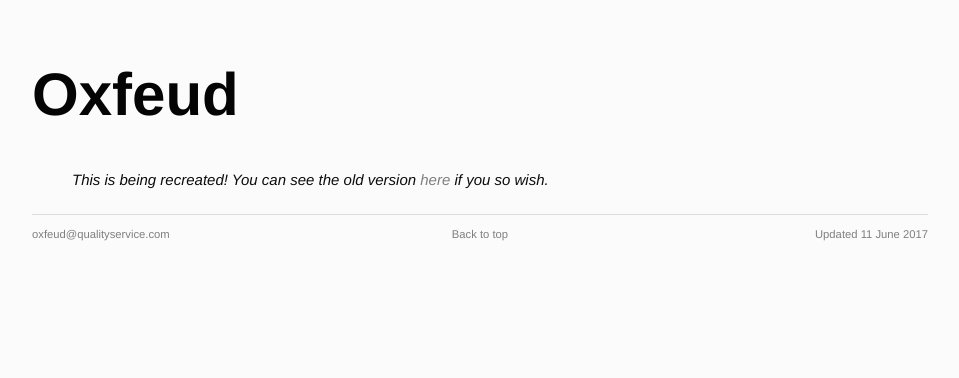
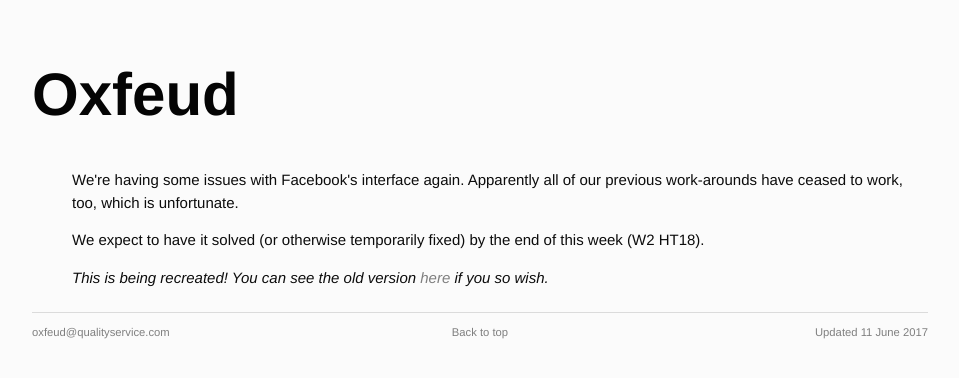
Before and after one commit to Oxfeud/oxfeud.github.io, a Jekyll site: the page built from index.html, in a window 1280 px wide. Shown: the top 378 px of the page, without its empty margins (160-1119 px from the left). Built offline with Jekyll 4.4.1, drawn with Linux system fonts in a browser that asks for light colours.

Commit message:
Update index.html

```diff
--- a/index.html
+++ b/index.html
@@ -5,5 +5,8 @@ title: Oxfeud - FAQ
 <div>
 	<h1>Oxfeud</h1>
 		<div style="font-size: 0em; margin-top: 2em; margin-bottom: 2em;"></div>
+	<p>We're having some issues with Facebook's interface again. Apparently all of our previous work-arounds have ceased to work, too, which is unfortunate.</p>
+	<p>We expect to have it solved (or otherwise temporarily fixed) by the end of this week (W2 HT18).</p>
+	<div style="font-size: 0em; margin-top: 2em; margin-bottom: 2em;"></div>
 	<p><i>This is being recreated! You can see the old version <a href="/archive">here</a> if you so wish.</i></p>
 </div>
```
